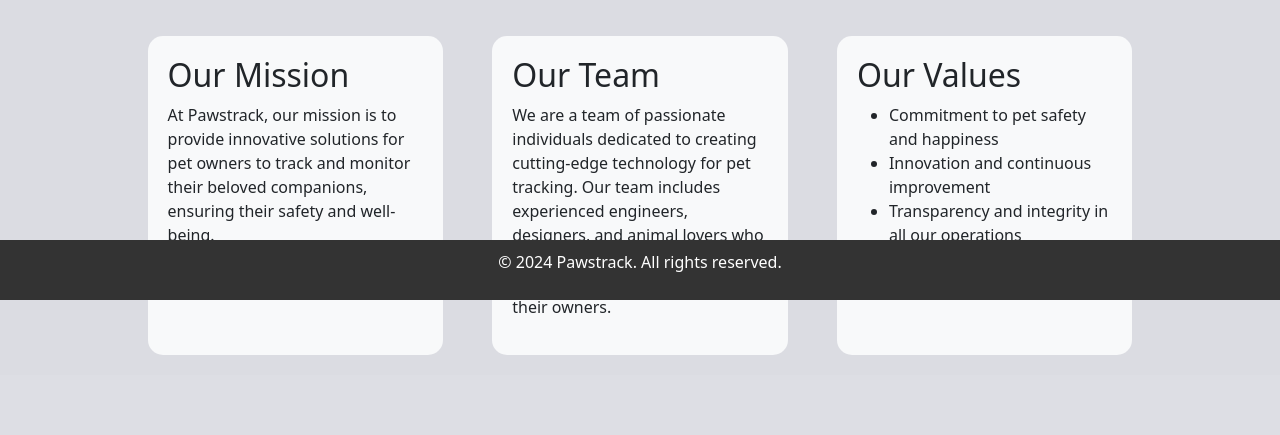
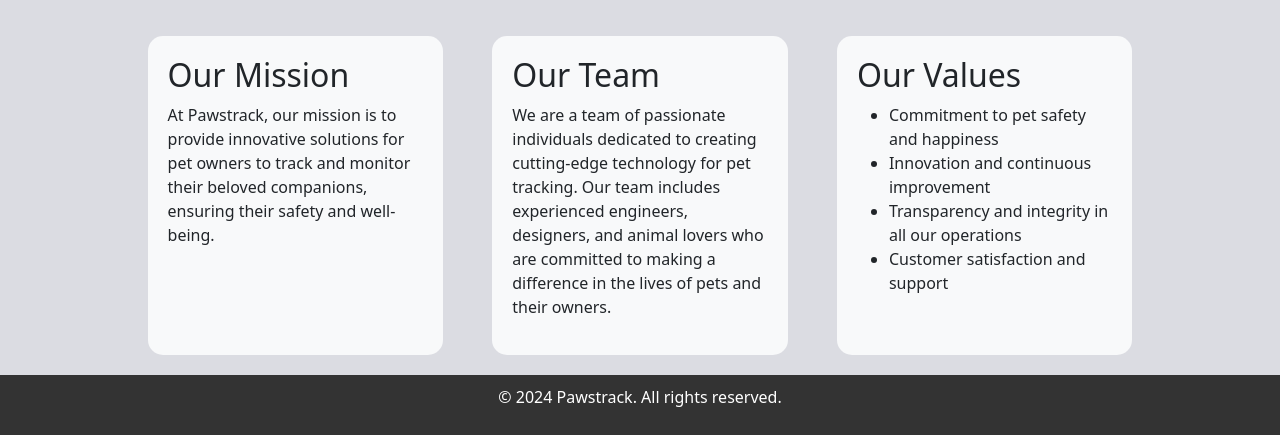
Before and after one commit to AliMuhammadAsad/pawstrack, a Django app: page /about/ in a window 1280 px wide. Shown: the part 500-935 px from the top of the page. Before the commit the page ends 855 px from the top, so only its background shows below. Run offline with Django 4.2, Linux system fonts and the light colour scheme; a user stored in the database is signed in; some libraries are stand-ins or nearby versions.

Commit message:
Update about.html

```diff
--- a/paws/accounts/templates/accounts/about.html
+++ b/paws/accounts/templates/accounts/about.html
@@ -1,9 +1,8 @@
 {% extends 'accounts/main.html' %}
 {% block content %}
 <style>
-body {
-margin: 0;
-padding: 0;
+#main-footer{
+    position: relative;
 }
 
 header {
```
